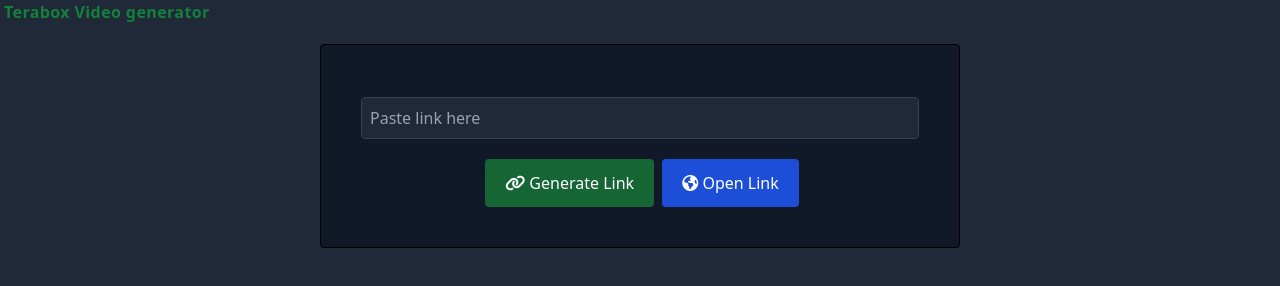
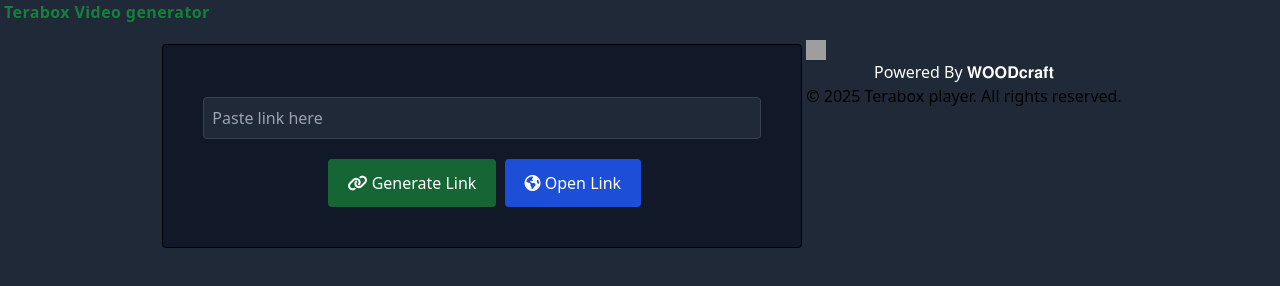
Before and after one commit to ok-op/kfonb, a plain HTML site: page terabox-video.html in a window 1280 px wide. Drawn offline with nearby package versions, Linux system fonts and the light colour scheme; grey boxes are pictures that could not be loaded.

Commit message:
Update terabox-video.html

```diff
--- a/terabox-video.html
+++ b/terabox-video.html
@@ -22,6 +22,13 @@
           class="fa-solid fa-earth-americas"></i> Open Link</button>
           <p id="msg" class="text-start text-gray-400 absolute mt-2"></p>
     </div>
+  </div>
+    <br>
+	<div class="footer">
+	  <img src="https://i.imgur.com/oFuKfaG.png" alt="Logo" style="width: 20px; height: 20px; ">
+	  <a href="https://t.me/Opleech_WD" target="_blank" style="text-decoration: none; color: white; ">Powered By 𝐖𝐎𝐎𝐃𝐜𝐫𝐚𝐟𝐭</a>
+	  <p> © 2025 Terabox player. All rights reserved.</p><br>
+  </div>
   </main>
 
   <script>
```
